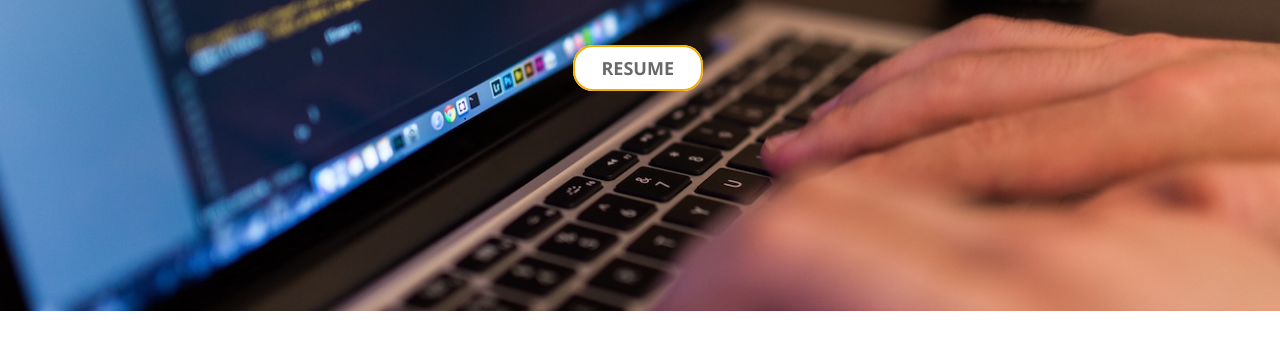
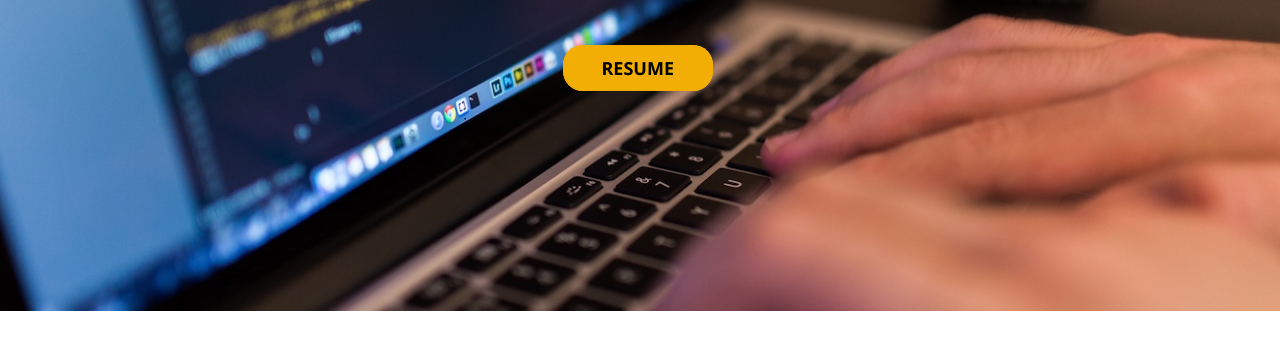
Before and after one commit to Prakhil-tp/Prakhiltp.github.io, a plain HTML site: page index.html in a window 1280 px wide. Both pictures are taken after a click on the button "RESUME". Shown: the part 375-724 px from the top of the page. Drawn offline with Linux system fonts and the light colour scheme.

Commit message:
button bug fix

```diff
--- a/assets/css/style.css
+++ b/assets/css/style.css
@@ -66,7 +66,7 @@ width: 60px;
     width:150px;
 }
 
-#firstbtn:active{
+#firstbtn:focus{
     background: #f3ae05;
     color:black;
     width:150px;
```
